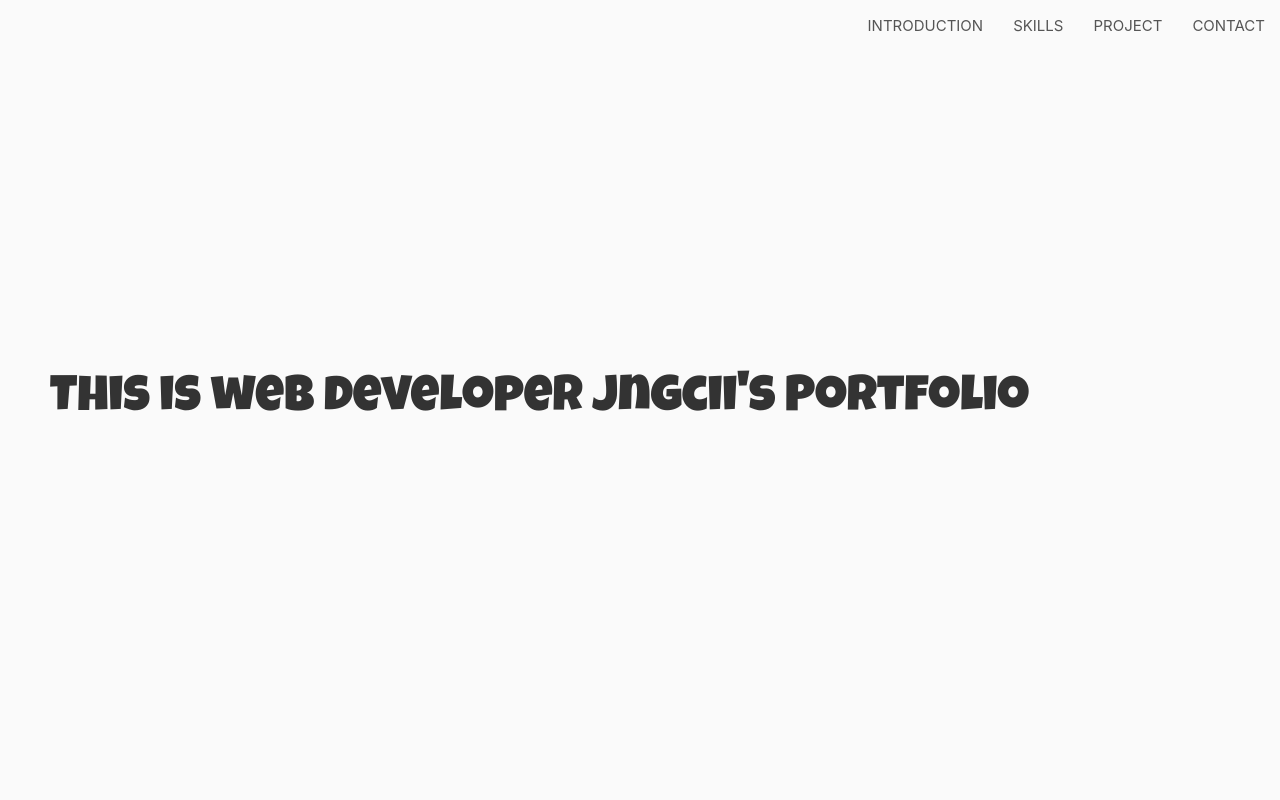
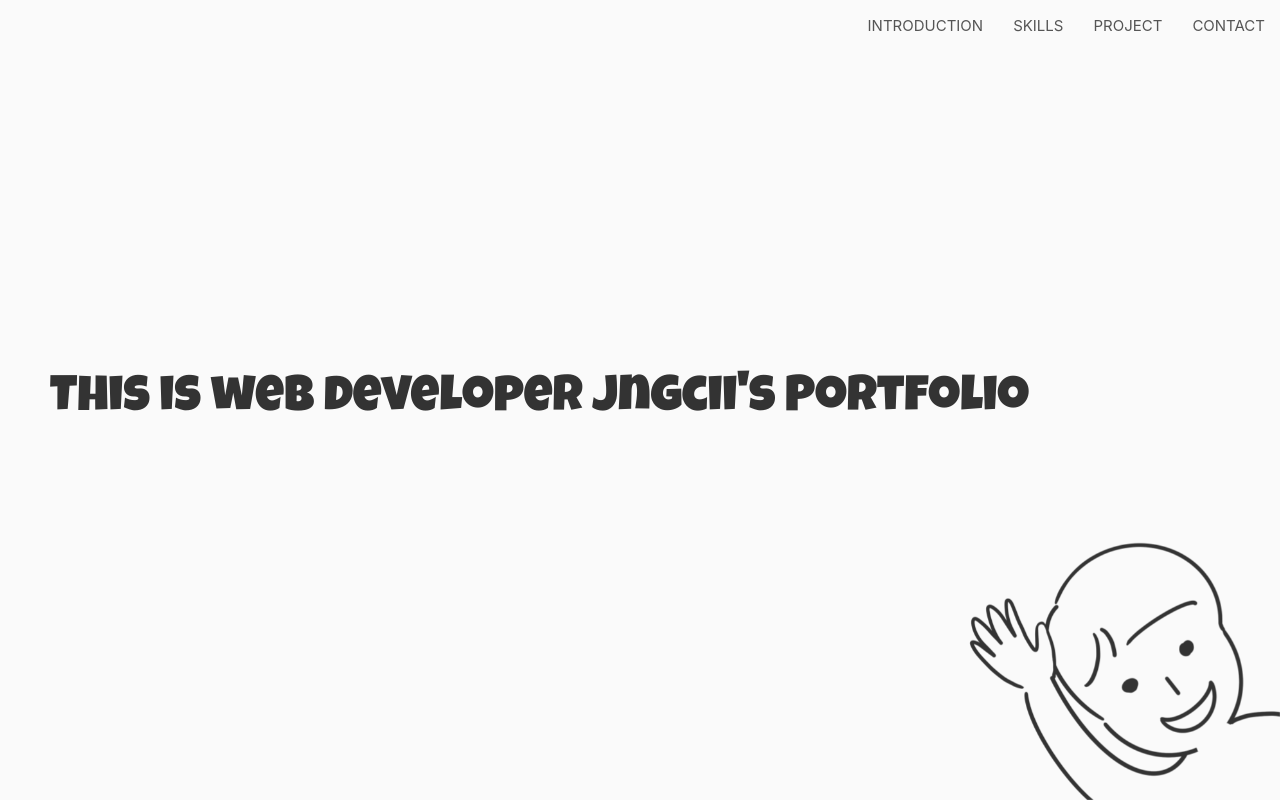
Before and after one commit to jngcii/portfolio, a React (Create React App) app: page / in a window 1280 px wide. Shown: the top 800 px of the page. Built offline with nearby package versions, Linux system fonts and the light colour scheme.

Commit message:
Add avatar animation

```diff
--- a/src/App.js
+++ b/src/App.js
@@ -9,6 +9,27 @@ const Wrapper = styled.div`
     width:100%;
     display: flex;
     flex-direction: column;
+    position: relative;
+    overflow: hidden;
+`;
+
+const Avatar = styled.img.attrs({
+    src: require("./assets/avatar.png")
+})`
+    position: fixed;
+    width: 30vw;
+    display: flex;
+    align-items: flex-end;
+    justify-content: flex-end;
+    z-index: 2;
+    transition: .5s linear;
+    right:0;
+    bottom: 0;
+
+    ${props => props.s && `
+        right: -30vw;
+        bottom: -30vw;
+    `};
 `;
 
 const Title = styled.div`
@@ -90,6 +111,9 @@ export default function(){
 
     return (
         <Wrapper>
+            <Avatar s={navState==="s"} />
+
+
             <Title s={navState==="s"}>{navState==="b" && "This is web developer "} jngcii's Portfolio</Title>
 
             <Nav>
```
Also changed, not shown: src/assets/avatar.png (added).
